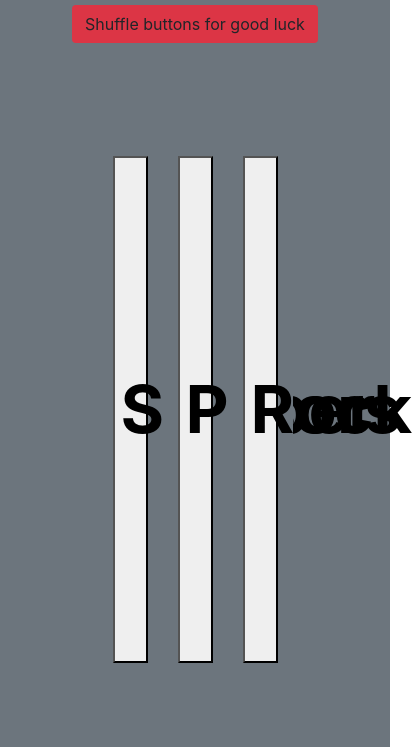
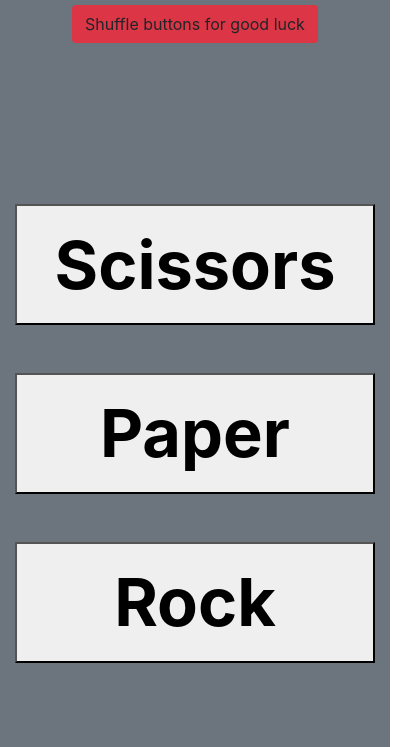
Before and after one commit to pburkett/ro-sham-bo, a plain HTML site: page index.html in a window 390 px wide. Shown: the part 97-844 px from the top of the page, 412 px wide, since content can reach past the window. Drawn offline with nearby package versions, Linux system fonts and the light colour scheme.

Commit message:
mobile hotfix

```diff
--- a/app.js
+++ b/app.js
@@ -61,7 +61,7 @@ function drawButtons(mode) {
         buttons +=
 
             `
-    <div class="col-2 flex-box bg-secondary" id="${(gameMode['names'][buttonName])}-div">
+    <div class="col-lg-4 col-xs-7 mt-5  flex-box bg-secondary" id="${(gameMode['names'][buttonName])}-div">
         <button type="button" class="cus-btn" id="${(gameMode['names'][buttonName])}" onclick="play(${(gameMode['names'][buttonName])})">${buttonName}</button>
     </div>
     `
--- a/style.css
+++ b/style.css
@@ -2,7 +2,7 @@ header {
     height: 30vh;
 }
 #main-row{
-    height: 60vh;
+    min-height: 60vh;
 }
 footer {
     height: 10vh
```
